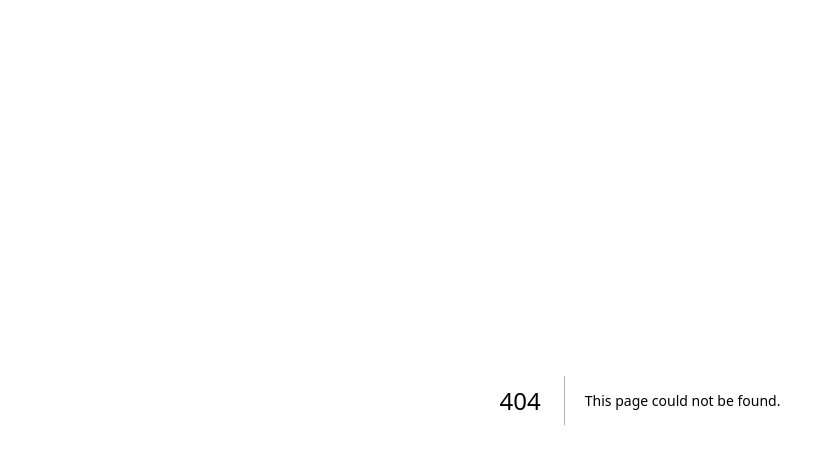
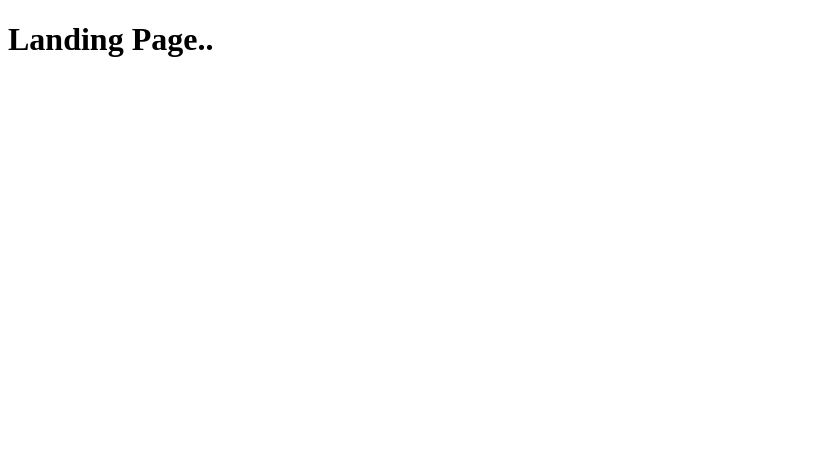
Before and after one commit to harishkannarao/github-pages-demo, a Next.js app: page /landing in a window 1280 px wide. Before the commit this address had no page. Shown: the top 464 px of the page, without its empty margins (0-835 px from the left). Built offline with nearby package versions, Linux system fonts and the light colour scheme.

Commit message:
Nested folder structure

```diff
--- /dev/null
+++ b/app/landing/page.tsx
@@ -0,0 +1,5 @@
+export default function Page() {
+    return (
+        <h1>Landing Page..</h1>
+    )
+}
--- /dev/null
+++ b/app/loading.tsx
@@ -0,0 +1,3 @@
+export default function Page() {
+    return <h1>Loading...</h1>
+  }
--- /dev/null
+++ b/app/not-found.tsx
@@ -0,0 +1,3 @@
+export default function Page() {
+    return <h1>Oops... Nothing found !!!</h1>
+  }
--- a/tsconfig.json
+++ b/tsconfig.json
@@ -27,7 +27,8 @@
     "next-env.d.ts",
     ".next/types/**/*.ts",
     "**/*.ts",
-    "**/*.tsx"
+    "**/*.tsx",
+    "out/types/**/*.ts"
   ],
   "exclude": [
     "node_modules"
```
